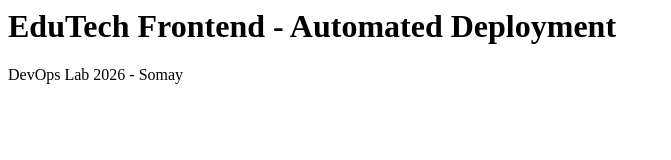
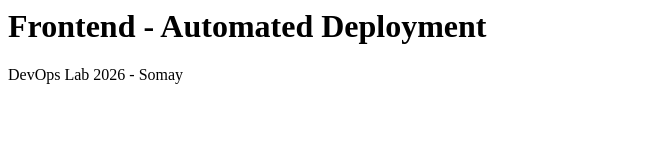
Before and after one commit to somay129/devops-webapp, a plain HTML site: page index.html in a window 1280 px wide. Shown: the whole page, without its empty margins (0-671 px from the left). Drawn offline with Linux system fonts and the light colour scheme.

Commit message:
updated index

```diff
--- a/index.html
+++ b/index.html
@@ -1,2 +1,2 @@
-<h1>EduTech Frontend - Automated Deployment</h1>
+<h1>Frontend - Automated Deployment</h1>
 <p>DevOps Lab 2026 - Somay</p>
```
Also changed, not shown: 1 other file.
